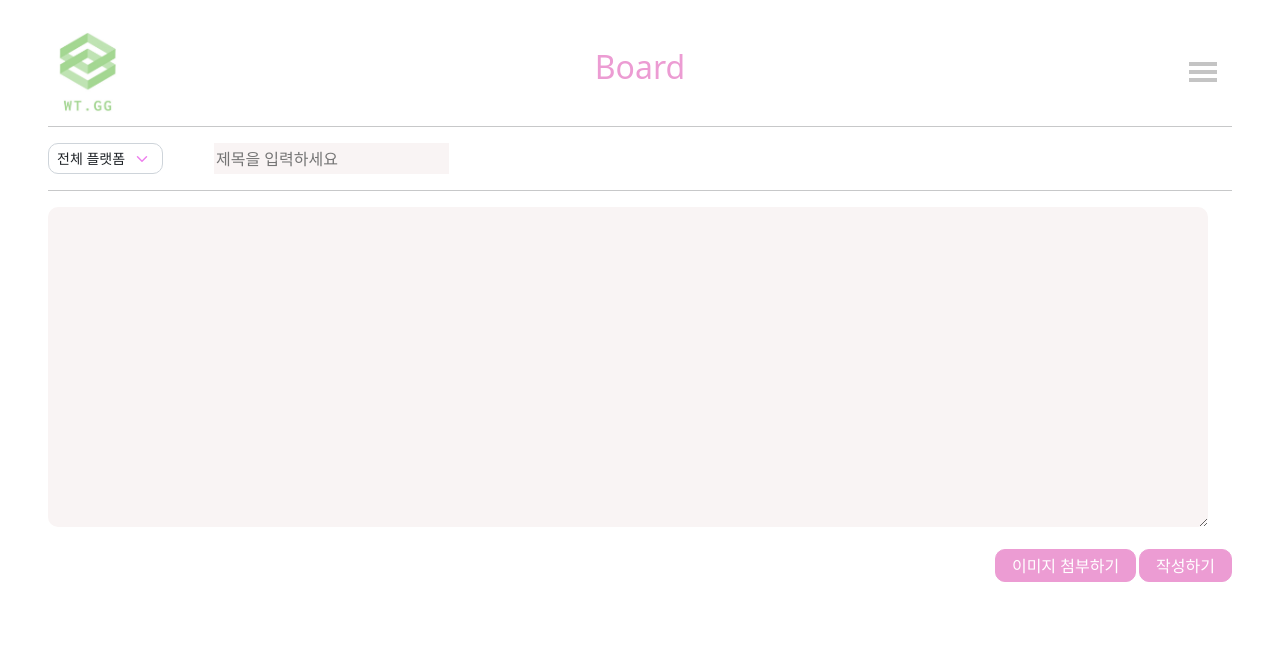
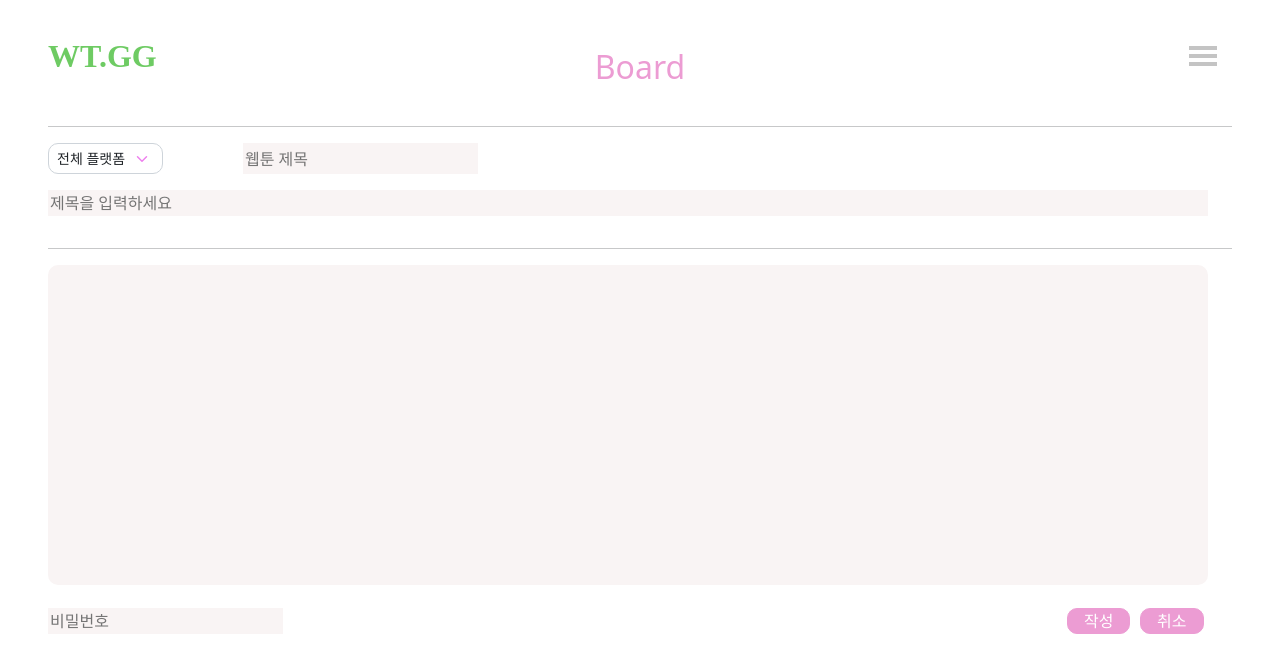
Before and after one commit to 2taesung/WT.GG, a React app in the folder frontend/: page /board/create in a window 1280 px wide. Shown: the top 672 px of the page. Built offline with nearby package versions, Linux system fonts and the light colour scheme; a web font is replaced by a local one.

Commit message:
[FE] 게시판 Update 작성 / Create 수정

```diff
--- a/frontend/src/Components/Board/Board.css
+++ b/frontend/src/Components/Board/Board.css
@@ -2,6 +2,10 @@
     --main-bg-color: #EC9CD3;
     --main-border-radius: 10px;
   }
+
+a {
+    text-decoration: none;
+}
 
 .content-wrapper {
     margin: 3rem;
@@ -194,16 +198,82 @@ td a {
     justify-content: flex-end;
 }
 
+.comment-textarea {
+    resize: none;
+}
+
+/* 모달 */
+.password-modal-none {
+    display: none;
+}
+
+.password-modal {
+    position: fixed;
+    top: 0;
+    left: 0;
+}
+
+.pw-modal-bg {
+    background-color: rgba(0, 0, 0, 0.5);
+    width: 100vw;
+    height: 100vh;
+    display: flex;
+    align-items: center;
+    justify-content: center;
+}
+
+.pw-modal-body {
+    padding: 2rem 3rem;
+}
+
+.pw-modal-body input {
+    font-size: 2rem;
+    height: 2rem;
+}
+
+.pw-modal-btn {
+    background-color: #B1E693;
+    border: 1px solid #B1E693;
+}
+
+.pw-modal-btn:hover {
+    background: white;
+    color: #B1E693;
+    border: 1px solid #B1E693;
+}
+
 /* boardCreate */
 
 .header-create {
     display: flex;
+    flex-direction: column;
+    align-items: flex-start;
+}
+
+.platform-select {
+    width: auto;
+    margin-right: 2rem;
+}
+
+.selectboxs {
+    width: 98%;
+    display: flex;
     justify-content: flex-start;
+}
+
+.create-webtoon {
+    width: auto;
 }
 
 .create-input {
     background-color: #F9F4F4;
     border-width: 0px;
+    resize: none;
+}
+
+.create-title {
+    width: 98%;
+    margin: 1rem 0 !important;
 }
 
 .create-post {
@@ -211,6 +281,22 @@ td a {
     border-radius:  var(--main-border-radius);
     width: 98%;
     border: 0;
+}
+
+.create-bottom {
+    display: flex;
+    width: 98%;
+    align-items: flex-end;
+    justify-content: space-between;
+}
+
+.cu-btn {
+    padding: 0 1rem;
+    margin: 0 0.3rem;
+}
+
+a {
+    margin: 0;
 }
 
 @media screen and (max-width: 700px) {
@@ -258,4 +344,22 @@ td a {
         width: 100%;
         justify-content: space-between;
     }
+    .selectboxs {
+        flex-direction: column;
+    }
+    .platform-select {
+        margin: 0;
+        margin-bottom: 1rem;
+    }
+    .create-webtoon {
+        width: 7rem;
+        margin-left: 0 !important;
+    }
+    .create-password {
+        width: 50%;
+    }
+    .cu-btn {
+        padding: 0 0.5rem;
+        margin: 0 0.3rem
+    }
   }
--- a/frontend/src/Components/Board/Board.tsx
+++ b/frontend/src/Components/Board/Board.tsx
@@ -127,7 +127,7 @@ function Board() {
 
   // 자세히보기
   const onClickDetail = (id: number) => {
-    window.location.replace(`/board/${id}`)
+    window.location.href = `/board/${id}`;
   }
 
   return (
--- a/frontend/src/Components/Board/BoardCreate.tsx
+++ b/frontend/src/Components/Board/BoardCreate.tsx
@@ -1,5 +1,6 @@
 import React from 'react';
 import { Button, Form } from "react-bootstrap";
+import { Link } from 'react-router-dom';
 
 function BoardCreate() {
   return (
@@ -13,15 +14,22 @@ function BoardCreate() {
             <option value="naver">네이버웹툰</option>
             <option value="kakao">카카오웹툰</option>
           </Form.Select>
+          <input type="text" name="webtoon" placeholder="웹툰 제목" className="mx-5 create-input create-webtoon"></input>
         </span>
-        <input type="text" name="title" placeholder="제목을 입력하세요" className="mx-5 create-input"></input>
+        <input type="text" name="title" placeholder="제목을 입력하세요" className="mx-5 create-input create-title"></input>
       </div>
       <hr />
       <textarea className="create-input create-post"></textarea>
-      <div className="btns mt-3">
-      <Button className="left-btn small-btn" variant="secondary">이미지 첨부하기</Button>
-      <Button className="small-btn" variant="secondary">작성하기</Button>
+      <div className="create-bottom">
+        <input type="password" name="password" placeholder="비밀번호" className="create-input create-password" />
+        <div className="btns mt-3">
+          <Button className="small-btn cu-btn" variant="secondary">작성</Button>
+          <Link to="/board">
+            <Button className="small-btn cu-btn" variant="secondary">취소</Button>
+          </Link>
+        </div>
       </div>
+
     </div>
   )
 }
--- a/frontend/src/Components/Board/BoardDetail.tsx
+++ b/frontend/src/Components/Board/BoardDetail.tsx
@@ -1,13 +1,48 @@
 import React from "react";
-import { Button } from "react-bootstrap";
+import { Button, Modal } from "react-bootstrap";
 import { Link } from "react-router-dom";
+
 import "./Board.css";
 
-function BoardDetail() {
+function BoardDetail(props: any) {
+  // const id: number = props.match.params["id"]
+
   const arrow = "/image/arrow.png";
+
+  console.log(props)
+
+  const goUpdate = () => {
+    // 1. 비밀번호 확인
+    document.querySelector(".password-modal-none")?.classList.remove("password-modal-none");
+    // 2. 비밀번호 성공 후, 수정 폼
+    // window.location.href = `/board/${id}/update`;
+  }
+
+  const onClosePasswordModal = () => {
+    document.querySelector(".password-modal")?.classList.add("password-modal-none");
+  }
 
   return (
     <div className="content-wrapper">
+      <div className="password-modal password-modal-none">
+        <div className="pw-modal-bg">
+          <Modal.Dialog>
+            <Modal.Header>
+              <Modal.Title>비밀번호 확인</Modal.Title>
+            </Modal.Header>
+
+            <Modal.Body className="pw-modal-body">
+              <input type="password" name="password-confirmation" />
+            </Modal.Body>
+
+            <Modal.Footer>
+              <Button variant="secondary" className="pw-modal-btn">확인</Button>
+              <Button variant="secondary" className="pw-modal-btn" onClick={onClosePasswordModal}>취소</Button>
+            </Modal.Footer>
+          </Modal.Dialog>
+        </div>
+      </div>
+
       <h2 className="board-header">Board</h2>
       <Link to="/board">
         <div className="board-arrow">
@@ -25,7 +60,7 @@ function BoardDetail() {
           <div className="pat-bottom">title1</div>
         </span>
         <span className="btns detail-btns">
-          <Button className="mx-2 small-btn" variant="secondary">수정</Button>
+          <Button className="mx-2 small-btn" variant="secondary" onClick={goUpdate}>수정</Button>
           <Button className="small-btn" variant="secondary">삭제</Button>
         </span>
       </div>
@@ -34,7 +69,6 @@ function BoardDetail() {
       <div className="m-3">댓글</div>
 
       <table className="table detail-comment m-3">
-
         <tbody>
           <tr className="comment-table">
             <td className="comment-writer">익명1</td>
--- a/frontend/src/Components/Board/BoardUpdate.tsx
+++ b/frontend/src/Components/Board/BoardUpdate.tsx
@@ -1,9 +1,34 @@
 import React from 'react';
+import { Button, Form } from "react-bootstrap";
 
-function BoardUpdate() {
+function BoardUpdate(props: any) {
+  const id = props.match.params["id"]
+
+  const onCancelUpdate = () => {
+    window.location.replace(`/board/${id}`)
+  }
+
   return (
     <div className="content-wrapper">
-      게시물 수정
+      <h2 className="board-header">Board</h2>
+      <hr />
+      <div className="header-create">
+        <span className="selectboxs d-flex">
+          <Form.Select name="platforms" className="platform-select" size="sm">
+            <option value="">전체 플랫폼</option>
+            <option value="naver">네이버웹툰</option>
+            <option value="kakao">카카오웹툰</option>
+          </Form.Select>
+          <input type="text" name="title" placeholder="웹툰 제목" className="mx-5 create-input create-webtoon"></input>
+        </span>
+        <input type="text" name="title" placeholder="제목을 입력하세요" className="mx-5 create-input create-title"></input>
+      </div>
+      <hr />
+      <textarea className="create-input create-post"></textarea>
+      <div className="btns mt-3">
+        <Button className="small-btn cu-btn" variant="secondary">수정</Button>
+        <Button className="small-btn cu-btn" variant="secondary" onClick={onCancelUpdate}>취소</Button>
+      </div>
     </div>
   )
 }
--- a/frontend/src/Components/Navigation/Nav.css
+++ b/frontend/src/Components/Navigation/Nav.css
@@ -16,6 +16,7 @@
   font-size: 2rem;
   font-weight: bold;
   color: #6ECB63;
+  font-family: 'drfont_daraehand';
 }
 
 #nav-dropdown-basic {
--- a/frontend/src/Components/Navigation/Nav.tsx
+++ b/frontend/src/Components/Navigation/Nav.tsx
@@ -6,13 +6,14 @@ import { GiHamburgerMenu } from 'react-icons/gi';
 import './Nav.css';
 
 function Nav() {
-  const logo = "/image/logo.jpg"
+  // const logo = "/image/logo.jpg"
 
   return (
     <div className="nav">
       <Link to="/" className="logo">
         <div className="nav-logo">
-          <img src={logo} alt="logo" />
+          WT.GG
+          {/* <img src={logo} alt="logo" /> */}
         </div>
       </Link>
       <div className="nav-right">
--- a/frontend/src/index.css
+++ b/frontend/src/index.css
@@ -18,3 +18,17 @@ code {
   font-weight: normal;
   font-style: normal;
 }
+
+@font-face {
+  font-family: 'UhBeeyoongdi';
+  src: url('https://cdn.jsdelivr.net/gh/projectnoonnu/noonfonts_five@.2.0/UhBeeyoongdi.woff') format('woff');
+  font-weight: normal;
+  font-style: normal;
+  }
+
+@font-face {
+  font-family: 'drfont_daraehand';
+  src: url('https://cdn.jsdelivr.net/gh/projectnoonnu/noonfonts_three@1.0/drfont_daraehand.woff') format('woff');
+  font-weight: normal;
+  font-style: normal;
+}
```
